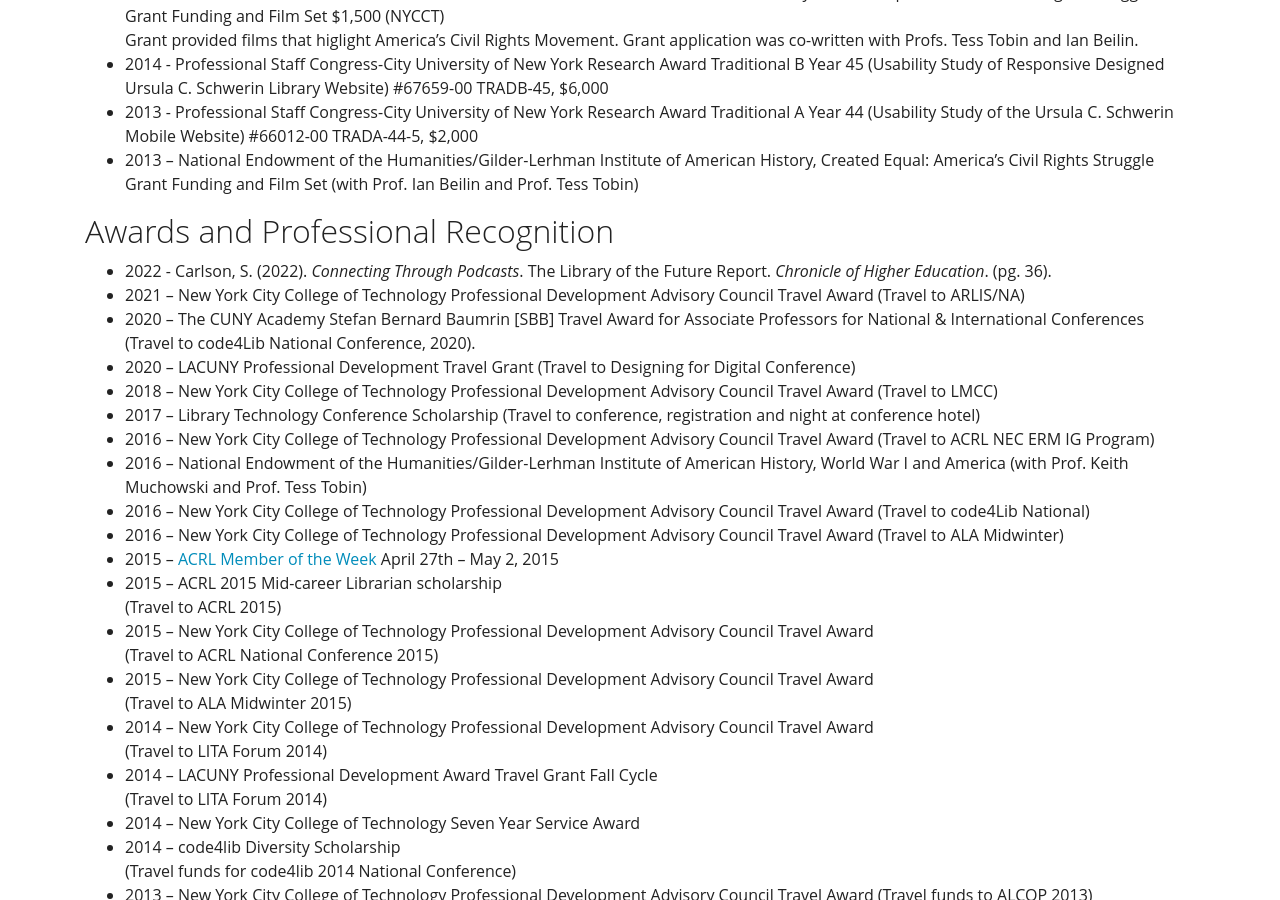
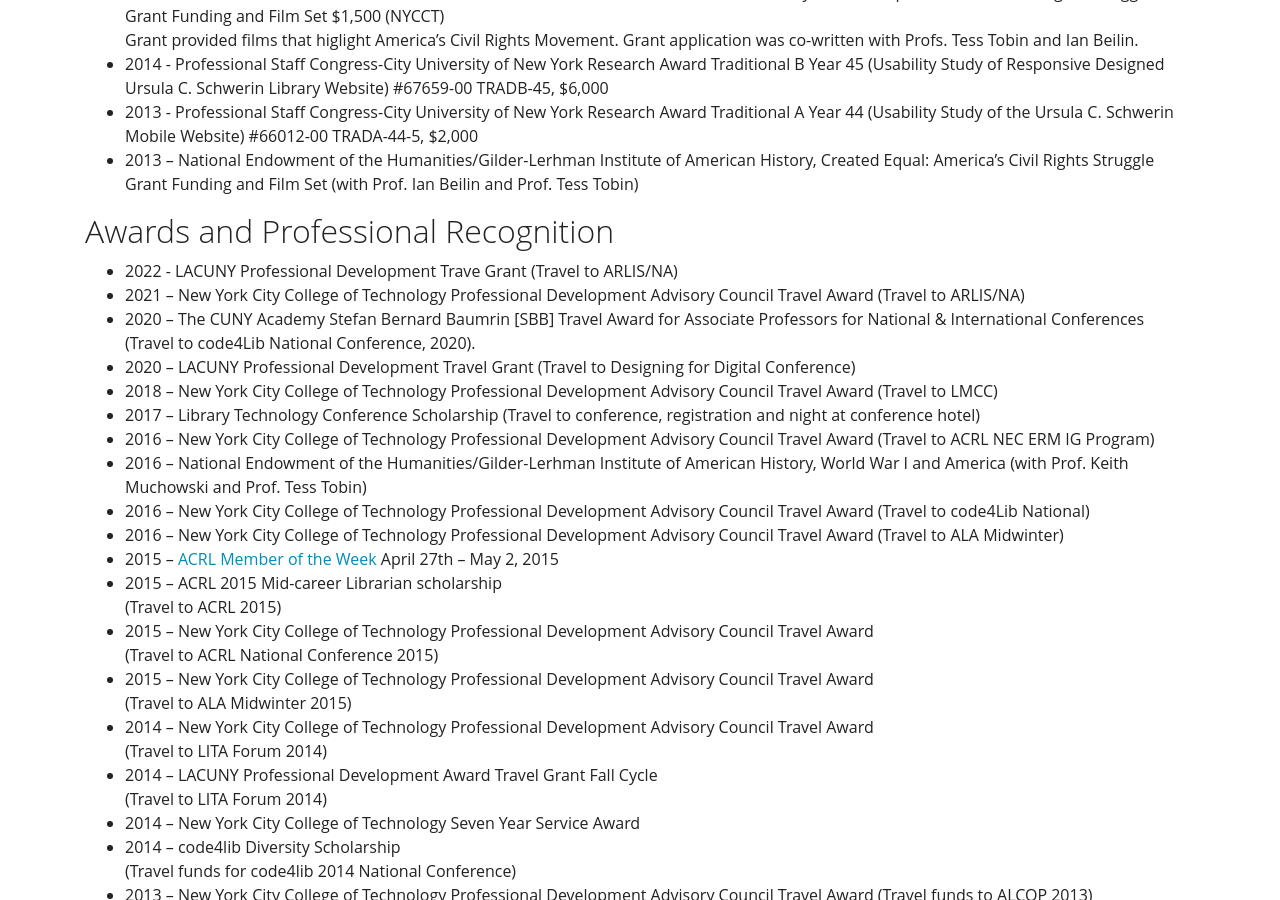
Before and after one commit to KentuckyFriedTofu/kentuckyfriedtofu.github.io.bak2, a Jekyll site: the page built from cv.md, in a window 1280 px wide and 900 px high, scrolled down 6157 px. Built offline with Jekyll 4.4.1, drawn with Linux system fonts in a browser that asks for light colours.

Commit message:
Update cv.md

```diff
--- a/cv.md
+++ b/cv.md
@@ -198,7 +198,7 @@ Grant provided films that higlight America's Civil Rights Movement. Grant applic
 
 ## Awards and Professional Recognition
 
-* 2022 - Carlson, S. (2022). *Connecting Through Podcasts*. The Library of the Future Report. *Chronicle of Higher Education*. (pg. 36).
+* 2022 - LACUNY Professional Development Trave Grant (Travel to ARLIS/NA)<br>
 * 2021 – New York City College of Technology Professional Development Advisory Council Travel Award (Travel to ARLIS/NA)<br>
 * 2020 – The CUNY Academy Stefan Bernard Baumrin [SBB] Travel Award for Associate Professors for National & International Conferences (Travel to code4Lib National Conference, 2020).<br>
 * 2020 – LACUNY Professional Development Travel Grant (Travel to Designing for Digital Conference)<br>
```
